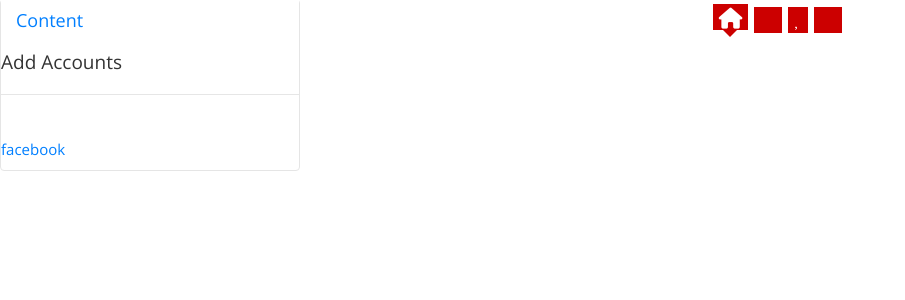
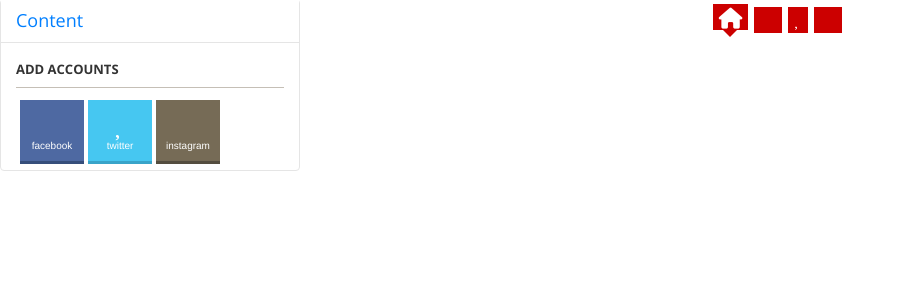
Before and after one commit to Smiter/north-american-hipster, a Django app: page /1/edit in a window 1280 px wide, after a click on "Content". Shown: the part 51-351 px from the top of the page, without its empty margins (0-905 px from the left). Run offline with Django 3.2, Linux system fonts and the light colour scheme; some libraries are stand-ins or nearby versions; some web fonts are replaced.

Commit message:
added hubs.json test dump, added social buttons

```diff
--- a/static/css/main.css
+++ b/static/css/main.css
@@ -8,8 +8,23 @@
     height: 100%;
 }
 
+h1, h2, h3, h4, h5, h6 {
+    margin: 10px 0;
+    font-family: inherit;
+    font-weight: bold;
+    line-height: 1;
+    color: inherit;
+    text-rendering: optimizelegibility;
+}
+
 div {
     position: relative;
+}
+
+hr {
+    border-bottom: 1px solid white;
+    border-top: 1px solid #C5BFB6;
+    height: 0px;
 }
 
 .hub-tab-content {
@@ -86,3 +101,167 @@
 a.accordion-toggle:hover {
     text-decoration: none;
 }
+
+.accordion-inner {
+    padding: 9px 15px;
+    border-top: 1px solid #e5e5e5;
+}
+
+#left-settings h4 {
+    font-size: 13px;
+    line-height: 15px;
+    text-transform: uppercase;
+}
+
+#left-settings hr {
+    margin-top: 0;
+    margin-bottom: 4px;
+}
+
+a.icn-hm-social-med {
+    color: white;
+    font-size: 30px;
+    text-align: center;
+    line-height: 1.5;
+    margin-top: 7px;
+}
+
+
+.fb {
+    background: #3B5998;
+    box-shadow: 0px 3px 0px #213B6D;
+    -moz-box-shadow: 0px 3px 0px #213b6d;
+    -webkit-box-shadow: 0px 3px 0px #213B6D;
+}
+
+
+.fb:active, .fb.active {
+    background-color: #243d79;
+    background-image: none;
+    box-shadow: inset 0px 1px 0px rgba(50, 50, 50, 0.4);
+    -moz-box-shadow: inset 0px 1px 0px rgba(50, 50, 50, 0.4);
+    -webkit-box-shadow: inset 0px 1px 0px rgba(50, 50, 50, 0.4);
+}
+
+a.icn-hm-social-med:hover {
+    text-decoration: none;
+}
+
+.fb:hover, .tw:hover, .yt:hover, button.in:hover, a.in:hover, .pn:hover, button.rss:hover, a.rss:hover, button.gp:hover, a.gp:hover, button.linkedin:hover, a.linkedin:hover, button.vn:hover, a.vn:hover {
+    -webkit-transition: background 0.2s ease-in;
+    -moz-transition: background 0.2s ease-in;
+    -o-transition: background 0.2s ease-in;
+    transition: background 0.2s ease-in;
+}
+
+
+.fb:hover {
+    background: #2b4582;
+    box-shadow: 0px 3px 0px #172d59;
+    -moz-box-shadow: 0px 3px 0px #172d59;
+    -webkit-box-shadow: 0px 3px 0px #172d59;
+}
+
+[class*="foundicon-"] {
+    display: inline;
+    width: auto;
+    height: auto;
+    line-height: inherit;
+    vertical-align: baseline;
+    background-image: none;
+    background-position: 0 0;
+    background-repeat: repeat;
+}
+
+.foundicon-facebook:before {
+    content: "\f003";
+}
+
+[class*="foundicon-"]:before {
+    font-family: "SocialFoundicons";
+    font-weight: normal;
+    font-style: normal;
+    text-decoration: inherit;
+}
+
+a.icn-hm-social-med {
+    color: white;
+    font-size: 30px;
+    text-align: center;
+    line-height: 1.5;
+}
+
+.icn-hm-social-med p {
+    font-size: 10px;
+    margin-top: -8px;
+    font-family: 'helvetica neue',arial,sans;
+}
+
+.icn-hm-social-med p {
+    font-size: 10px;
+    font-family: 'helvetica neue',arial,sans;
+}
+
+a.icn-hm-social-med {
+    color: white;
+    font-size: 30px;
+    text-align: center;
+    line-height: 1.5;
+}
+
+.icn-hm-social-med {
+    height: 61px;
+    width: 64px;
+    opacity: .9;
+    margin-left: 4px;
+    float: left;
+}
+
+.tw {
+    background: #32C1F0;
+    box-shadow: 0px 3px 0px #249BC4;
+    -moz-box-shadow: 0px 3px 0px #249bc4;
+    -webkit-box-shadow: 0px 3px 0px #249BC4;
+}
+
+.tw:active, .tw.active {
+    background-color: #2088B4;
+    background-image: none;
+    box-shadow: inset 0px 1px 0px rgba(50, 50, 50, 0.4);
+    -moz-box-shadow: inset 0px 1px 0px rgba(50, 50, 50, 0.4);
+    -webkit-box-shadow: inset 0px 1px 0px rgba(50, 50, 50, 0.4);
+}
+
+.tw:hover {
+    background: #18b8ee;
+    box-shadow: 0px 3px 0px #1d82a5;
+    -moz-box-shadow: 0px 3px 0px #1d82a5;
+    -webkit-box-shadow: 0px 3px 0px #1d82a5;
+}
+
+button.in:active, a.in:active, button.in.active, a.in.active {
+    background-color: #423a2b;
+    background-image: none;
+    box-shadow: inset 0px 1px 0px rgba(50, 50, 50, 0.4);
+    -moz-box-shadow: inset 0px 1px 0px rgba(50, 50, 50, 0.4);
+    -webkit-box-shadow: inset 0px 1px 0px rgba(50,50,50,0.4);
+}
+
+button.in:hover, a.in:hover {
+    background: #524836;
+    box-shadow: 0px 3px 0px #474133;
+    -moz-box-shadow: 0px 3px 0px #474133;
+    -webkit-box-shadow: 0px 3px 0px #474133;
+}
+
+button.in, a.in {
+    background: #685c44;
+    box-shadow: 0px 3px 0px #423a2b;
+    -moz-box-shadow: 0px 3px 0px #423a2b;
+    -webkit-box-shadow: 0px 3px 0px #423a2b;
+}
+
+.clickable {
+    cursor: hand;
+    cursor: pointer;
+}
--- a/templates/edit_hub.html
+++ b/templates/edit_hub.html
@@ -21,6 +21,8 @@
                             <div class="edit-content-connect clearfix">
                                 <div style="width:280px;">
                                     <a type="button" data-toggle="modal" data-target="#edit-content-fb-modal" class="icn-hm-social-med clickable icn-hm-fb-big fb" style=""><i class="foundicon-facebook"></i><p><span>facebook</span></p></a>
+                                    <a type="button" data-toggle="modal" data-target="#edit-content-tw-modal" class="icn-hm-social-med clickable icn-hm-tw-big tw" style=""><i class="foundicon-twitter"></i><p><span>twitter</span></p></a>
+                                    <a type="button" data-toggle="modal" data-target="#edit-content-in-modal" class="icn-hm-social-med clickable icn-hm-in-big in" style=""><i class="foundicon-instagram"></i><p><span>instagram</span></p></a>
                                 </div>
                             </div>
                         </div>
```
Also changed, not shown: db_dump/hubs.json (added, +61 -0 lines).
